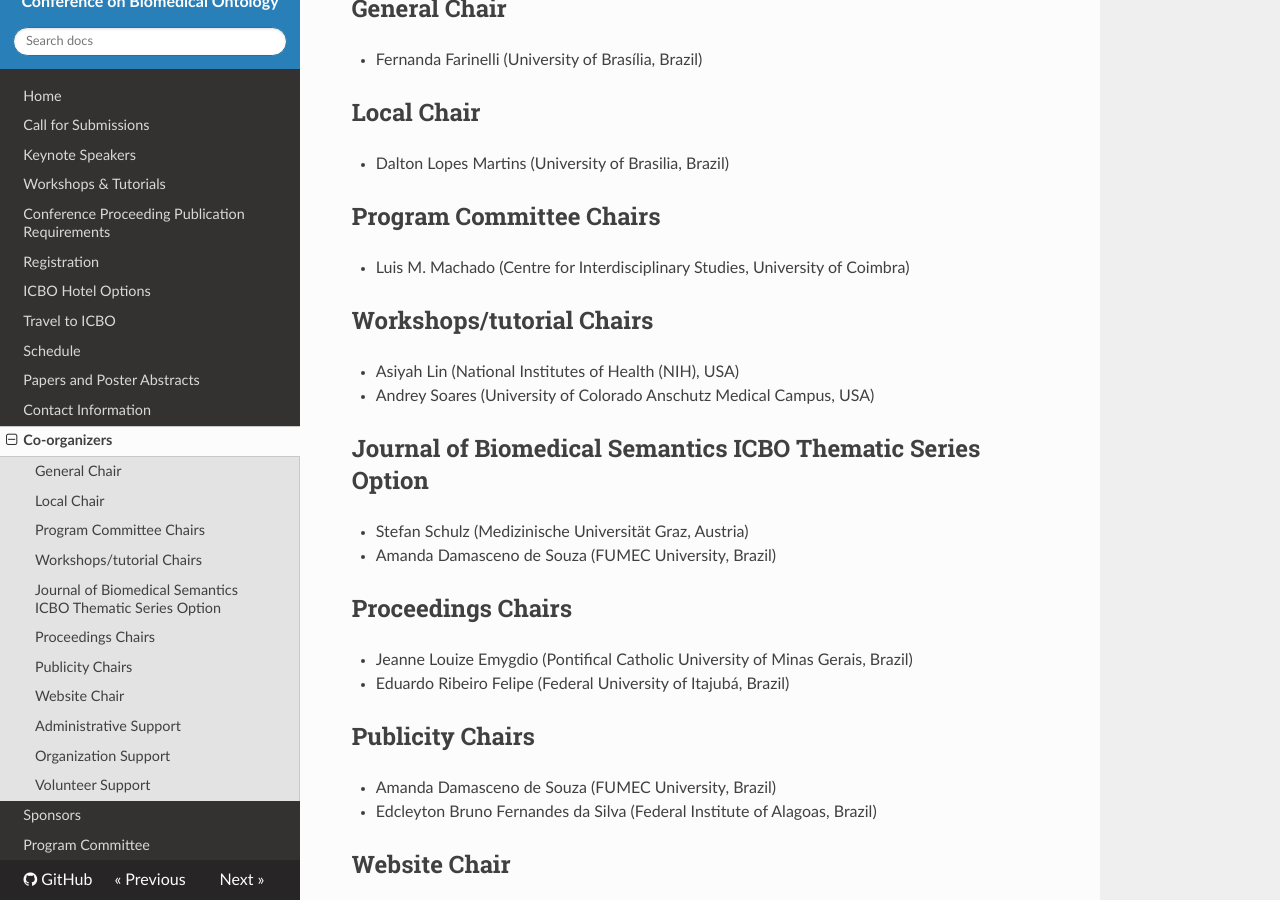
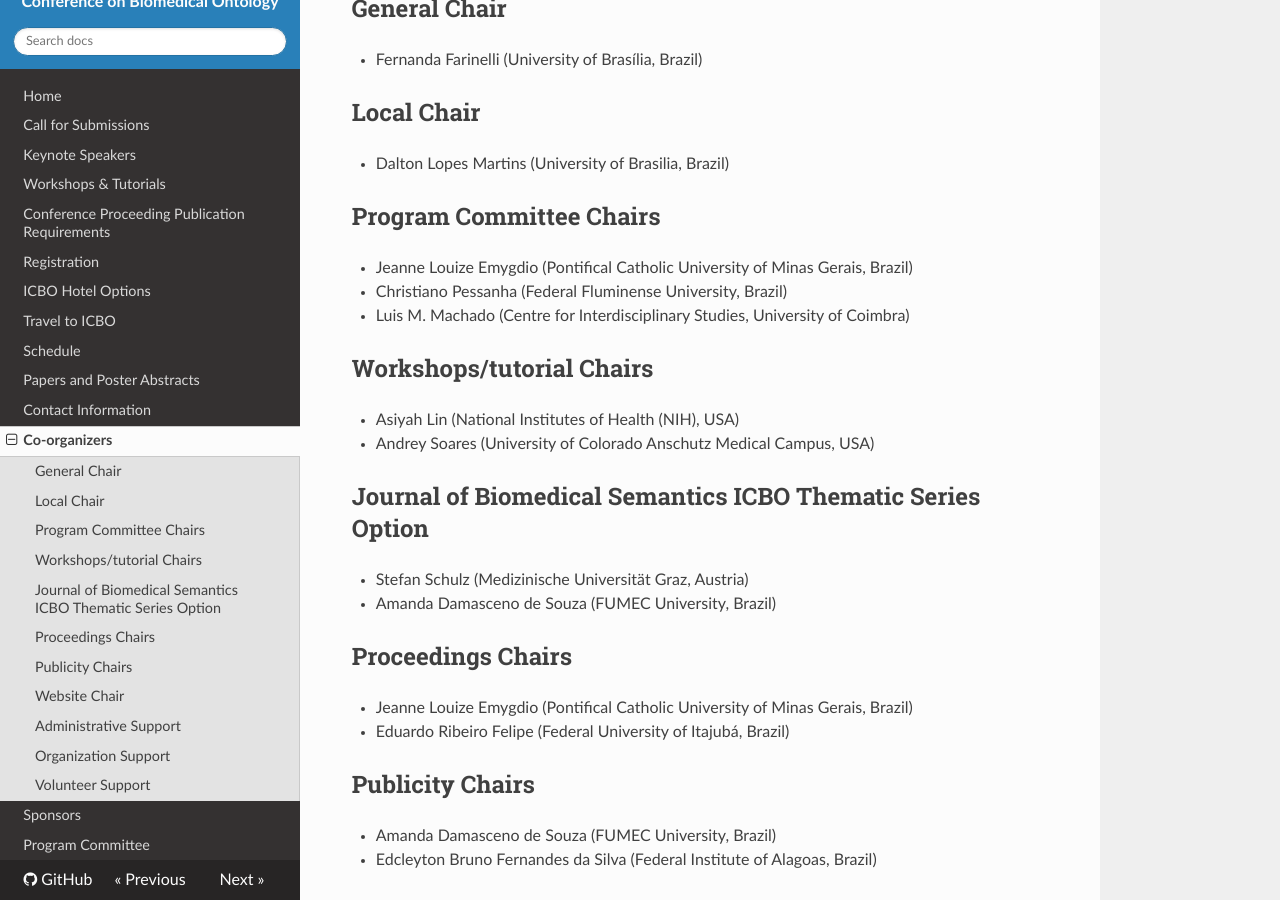
Before and after one commit to ICBO-conference/icbo2023, an MkDocs documentation site: the page built from docs/co-organizers.md, in a window 1280 px wide and 900 px high, scrolled down 375 px. Built offline with MkDocs 1.6.1, drawn with Linux system fonts in a browser that asks for light colours; nearby versions of some CDN libraries.

Commit message:
Update co-organizers.md

```diff
--- a/docs/co-organizers.md
+++ b/docs/co-organizers.md
@@ -13,6 +13,8 @@
 * Dalton Lopes Martins (University of Brasilia, Brazil)
 
 ## Program Committee Chairs
+* Jeanne Louize Emygdio (Pontifical Catholic University of Minas Gerais, Brazil)
+* Christiano Pessanha (Federal Fluminense University, Brazil)
 * Luis M. Machado (Centre for Interdisciplinary Studies, University of Coimbra)
 
 ## Workshops/tutorial Chairs
```
